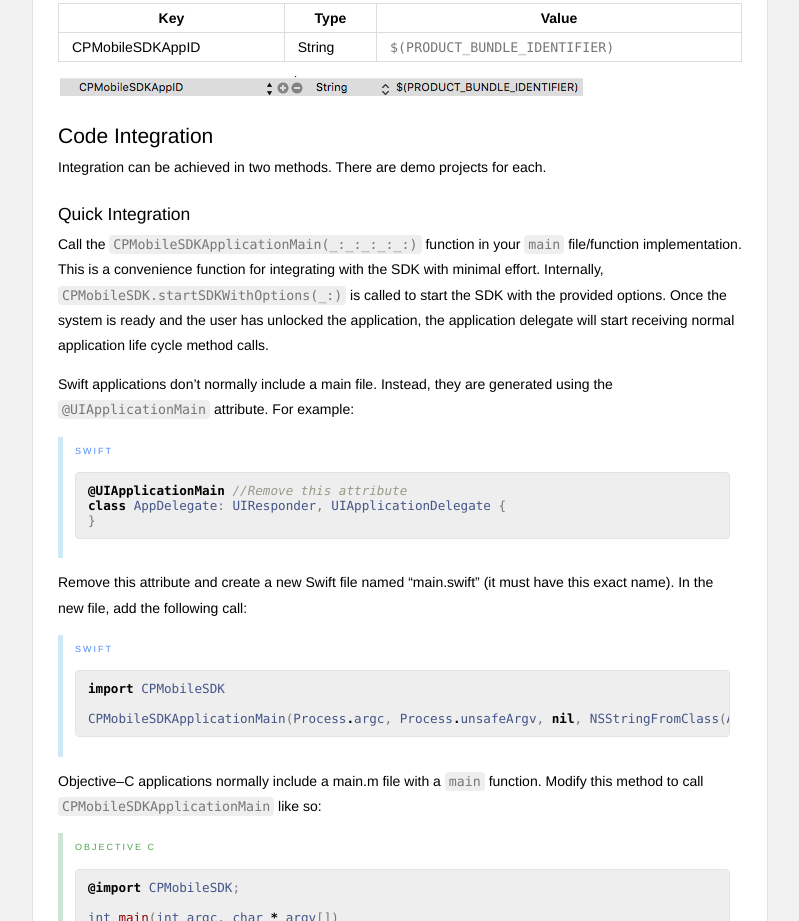
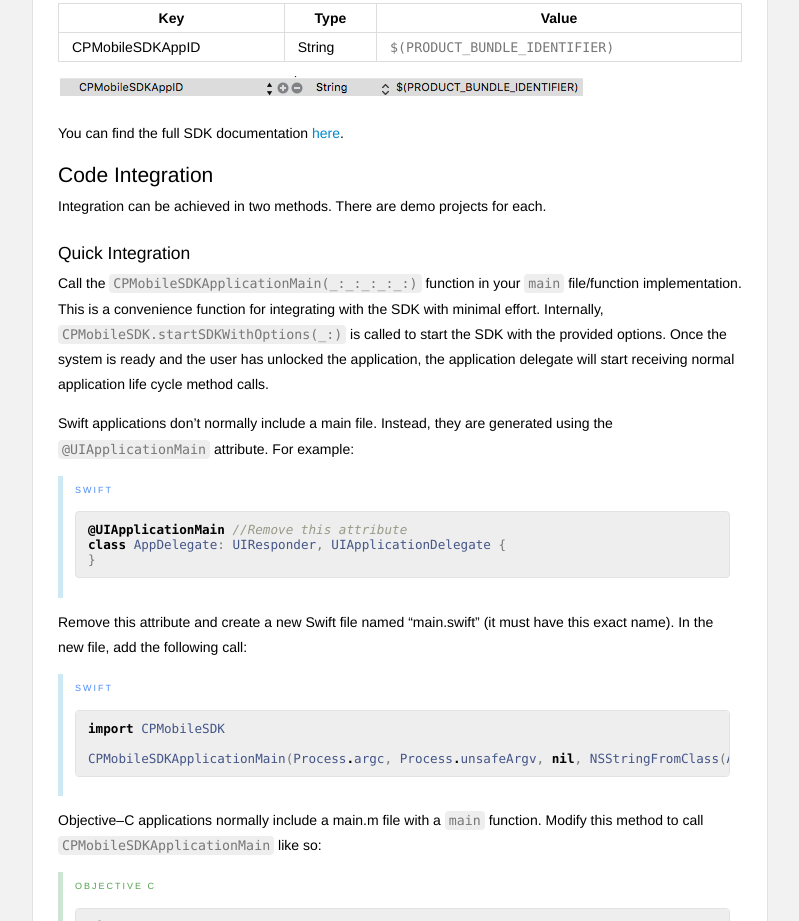
Before and after one commit to alipov/CPMobileSDK-iOS, a plain HTML site: page Documentation/docsets/CPMobileSDK.docset/Contents/Resources/Documents/index.html in a window 1280 px wide. Shown: the part 3380-4301 px from the top of the page, without its empty margins (364-1163 px from the left). Drawn offline with nearby package versions, Linux system fonts and the light colour scheme; files that its build step writes are made by us from their sources; files whose address does not match are found by name.

Commit message:
Link to documentation

```diff
--- a/Documentation/docsets/CPMobileSDK.docset/Contents/Resources/Documents/index.html
+++ b/Documentation/docsets/CPMobileSDK.docset/Contents/Resources/Documents/index.html
@@ -215,6 +215,8 @@
 </tbody></table>
 
 <p><img src="DocImages/CPMobileSDKAppID.png"></p>
+
+<p>You can find the full SDK documentation <a href="https://rawgit.com/CheckPointSoftwareTechnologies/CPMobileSDK-iOS/master/Documentation/index.html">here</a>.</p>
 <a href='#code_integration' class='anchor' aria-hidden=true><span class="header-anchor"></span></a><h3 id='code_integration'>Code Integration</h3>
 
 <p>Integration can be achieved in two methods. There are demo projects for each.</p>
```
Also changed, not shown: Documentation/index.html (+2 -0 lines), 2 other files.
